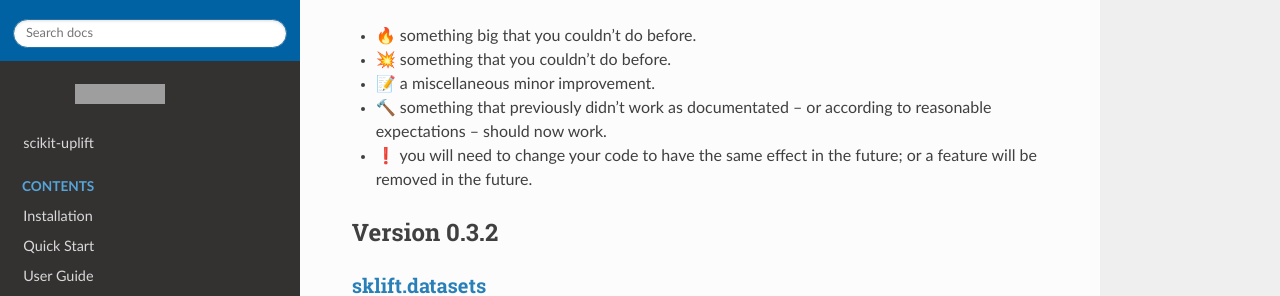
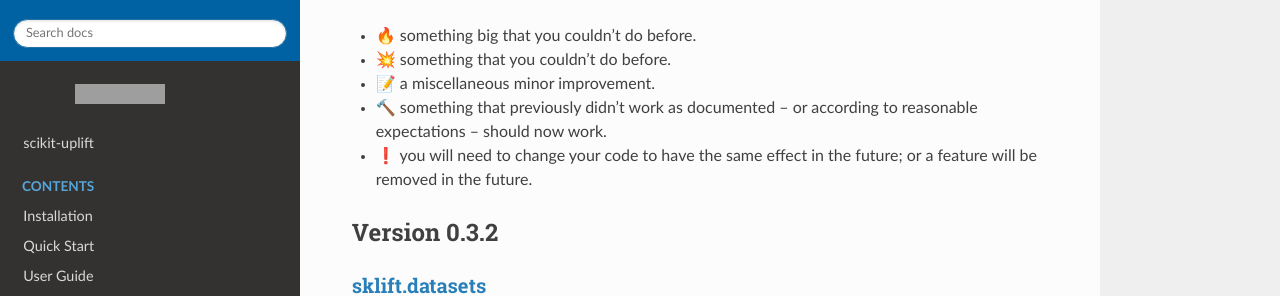
Before and after one commit to maks-sh/scikit-uplift, a Sphinx documentation site: the page built from docs/changelog.md, in a window 1280 px wide and 900 px high, cut to the strip 189-485 px from the top of the window. Built offline with Sphinx 7.4.7 and the Read the Docs theme 2.0.0, drawn with Linux system fonts in a browser that asks for light colours; grey boxes are pictures that could not be loaded.

Commit message:
Fix spelling

```diff
--- a/docs/changelog.md
+++ b/docs/changelog.md
@@ -5,7 +5,7 @@
 * 🔥 something big that you couldn’t do before.
 * 💥 something that you couldn’t do before.
 * 📝 a miscellaneous minor improvement.
-* 🔨 something that previously didn’t work as documentated – or according to reasonable expectations – should now work.
+* 🔨 something that previously didn’t work as documented – or according to reasonable expectations – should now work.
 * ❗️ you will need to change your code to have the same effect in the future; or a feature will be removed in the future.
 
 ## Version 0.3.2
```
Also changed, not shown: 1 other file.
